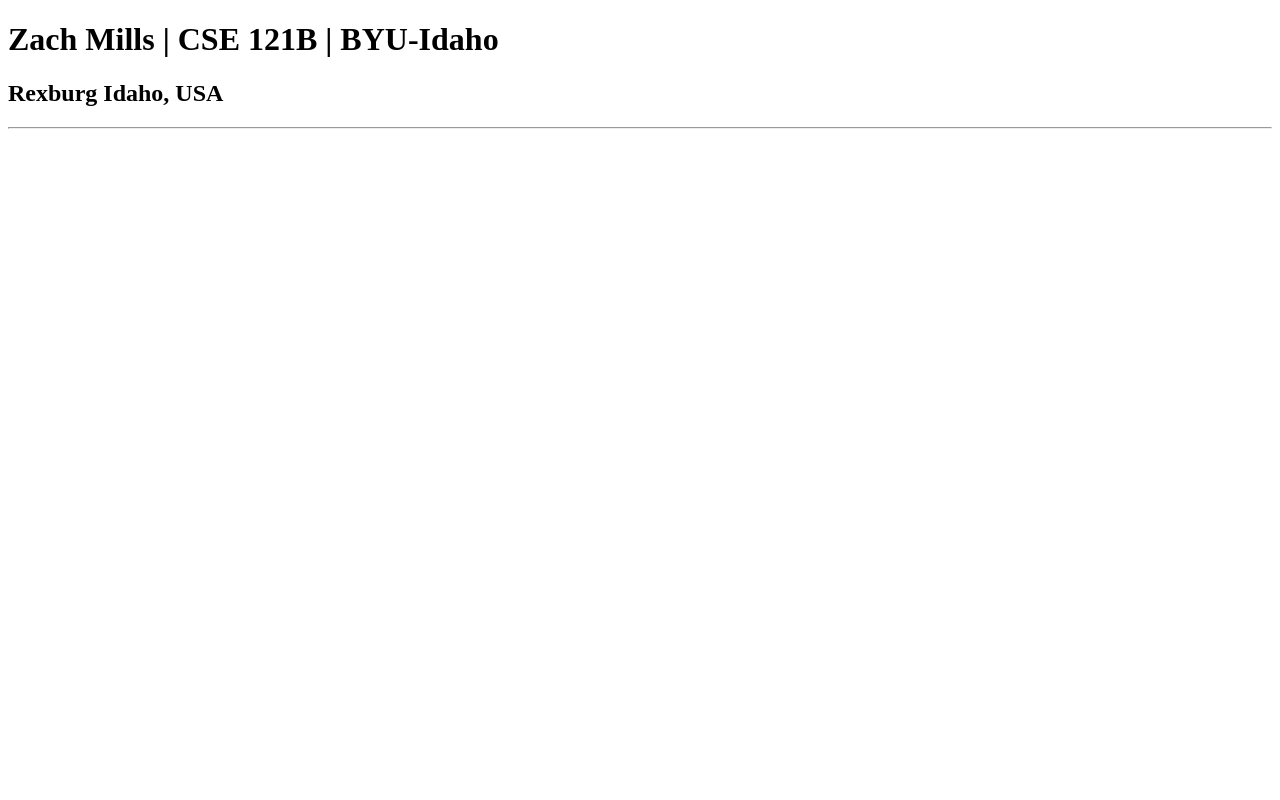
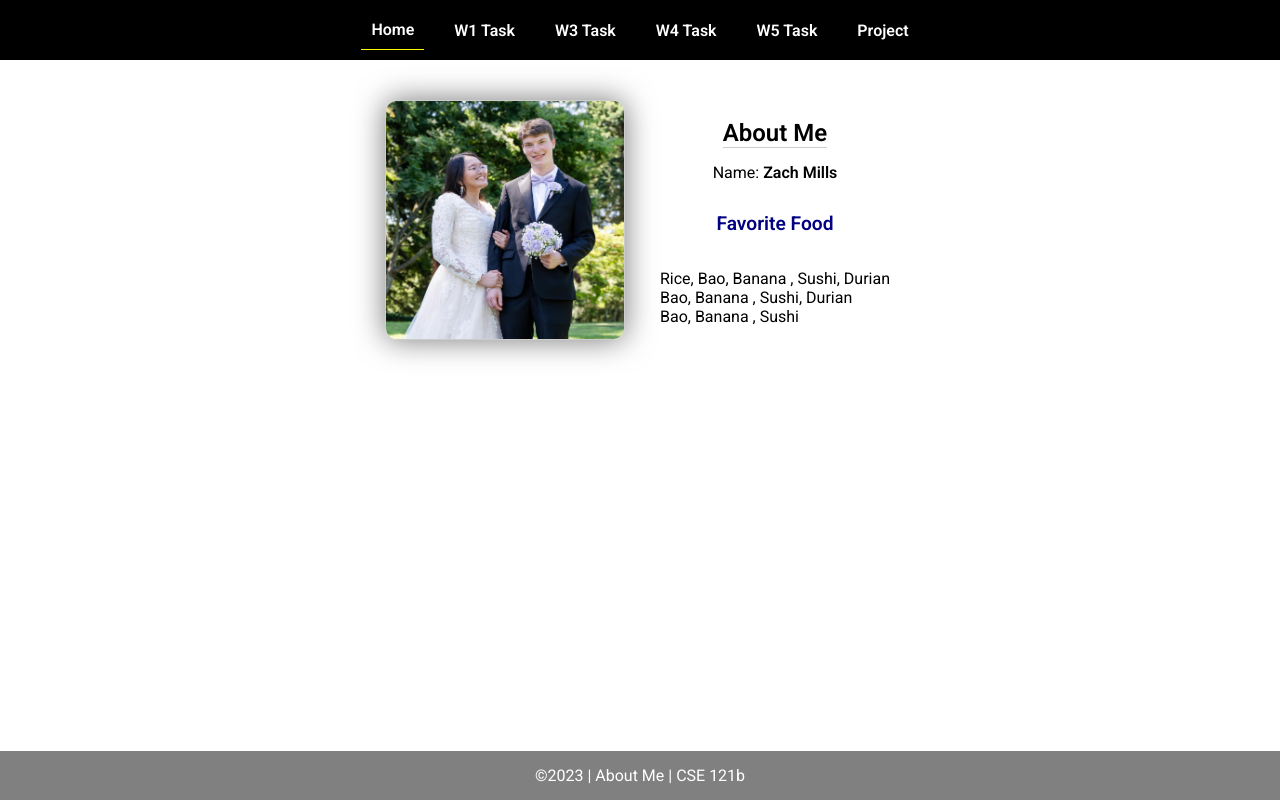
Before and after one commit to zachmills2023/cse121b, a plain HTML site: page index.html in a window 1280 px wide. Drawn offline with Linux system fonts and the light colour scheme.

```diff
--- a/index.html
+++ b/index.html
@@ -1,14 +1,45 @@
 <!DOCTYPE html>
 <html lang="en">
+
 <head>
-    <!-- https://zachmills2023.github.io/cse121b/ -->
-    <meta charset="UTF-8">
-    <meta name="viewport" content="width=device-width, initial-scale=1.0">
-    <title>Zach Mills | CSE 121B | BYU-Idaho</title>
+  <meta charset="UTF-8">
+  <meta name="viewport" content="width=device-width, initial-scale=1.0">
+  <title>About Me | CSE 121b | W02: Programming Tasks</title>
+  <link rel="preconnect" href="https://fonts.googleapis.com">
+  <link rel="preconnect" href="https://fonts.gstatic.com" crossorigin>
+  <link href="https://fonts.googleapis.com/css2?family=Roboto:wght@400;600&display=swap"
+    rel="stylesheet">
+  <link rel="stylesheet" href="styles/main.css">
 </head>
+
 <body>
-    <h1>Zach Mills | CSE 121B | BYU-Idaho</h1>
-    <h2>Rexburg Idaho, USA</h2>
-    <hr>
+  <nav>
+    <ul id="menu">
+      <li><a id="toggleMenu">&equiv;</a></li>
+      <li><a href="index.html" class="active">Home</a></li>
+      <li><a href="w01-task.html">W1 Task</a></li>
+      <li><a href="w03-task.html">W3 Task</a></li>
+      <li><a href="w04-task.html">W4 Task</a></li>
+      <li><a href="w05-task.html">W5 Task</a></li>
+      <li><a href="project.html">Project</a></li>
+    </ul>
+  </nav>
+  <main id="home">
+    <picture>
+      <img src="images/placeholder.png" alt="Placeholder Image">
+    </picture>
+    <section>
+      <h1>About Me</h1>
+      <div class="info">Name: <span id="name"></span></div>
+      <h2>Favorite Food</h2>
+      <div class="block" id="food"></div>
+    </section>
+  </main>
+  <footer>
+    &copy;<span id="year"></span> | About Me | CSE 121b
+  </footer>
+  <script src="scripts/main.js"></script>
+  <script src="scripts/w02-task.js"></script>
 </body>
+
 </html>
--- /dev/null
+++ b/scripts/main.js
@@ -0,0 +1,9 @@
+// copyright year
+document.querySelector('#year').textContent = new Date().getFullYear();
+
+// toggle menu in small view
+const toggleMenu = () => {
+    document.querySelector('#menu').classList.toggle('open');
+}
+
+document.querySelector('#toggleMenu').addEventListener('click', toggleMenu);
--- /dev/null
+++ b/scripts/w02-task.js
@@ -0,0 +1,37 @@
+/* W02-Task - Profile Home Page */
+
+/* Step 1 - Setup type tasks - no code required */
+
+/* Step 2 - Variables */
+let fullName = "Zach Mills";
+let today = new Date();
+let currentYear = today.getFullYear();
+let profilePicture = 'images/sealing-profile.jpg';
+
+/* Step 3 - Element Variables */
+const nameElement = document.getElementById('name');
+const foodElement = document.getElementById('food');
+const yearElement = document.querySelector("#year");
+const imageElement = document.querySelector('picture img');
+
+/* Step 4 - Adding Content */
+nameElement.innerHTML = `<strong>${fullName}</strong>`;
+yearElement.textContent = currentYear;
+imageElement.setAttribute('src', profilePicture);
+imageElement.setAttribute('alt', 'Profile image of Zach and Charise');
+
+/* Step 5 - Array */
+let favFoods = [];
+let favFood = 'Rice';
+favFoods.push('Rice', ' Bao', ' Banana ', ' Sushi');
+console.log(favFoods);
+
+let newFavFood = ' Durian';
+favFoods.push(newFavFood);
+foodElement.innerHTML += `<br>${favFoods}`;
+
+favFoods.shift();
+foodElement.innerHTML += `<br>${favFoods}`;
+
+favFoods.pop();
+foodElement.innerHTML += `<br>${favFoods}`;
--- /dev/null
+++ b/styles/main.css
@@ -0,0 +1,157 @@
+/* Universal Selector */
+* {
+    margin: 0;
+    padding: 0;
+    box-sizing: border-box;
+}
+
+/* HTML Selectors */
+body {
+    font-family: 'Roboto', Helvetica, sans-serif;
+}
+
+nav {
+    background-color: black;
+    width: 100%;
+    position: fixed;
+    top: 0;
+}
+
+nav ul {
+    display: flex;
+    flex-direction: column;
+    align-items: center;
+    max-width: fit-content;
+    margin: 0 auto;
+}
+
+nav ul li {
+    flex: 1 1 auto;
+}
+
+nav ul li:first-child {
+    display: block;
+    font-size: 2rem;
+}
+
+nav ul li:first-child a {
+    padding: 1px 10px;
+}
+
+nav ul li {
+    display: none;
+    list-style: none;
+    margin: 10px;
+}
+
+nav ul li a {
+    display: block;
+    padding: 10px;
+    text-decoration: none;
+    font-weight: 600;
+    color: white;
+    text-align: center;
+}
+
+nav ul li a:hover {
+    background-color: #efefef;
+    color: black;
+}
+
+h1, h2 {
+    text-align: center;
+    margin-bottom: 15px;
+
+}
+
+h1 {
+border-bottom: 1px solid #ccc;
+}
+
+h2 {
+    font-size: 1.2rem;
+    color: navy;
+    text-align: center;
+    margin-top: 30px;
+}
+
+main {
+    margin-top: 125px;
+    display: grid;
+    grid-template-columns: 1fr;
+    grid-gap: 20px;
+    align-items: center;
+    justify-content: center;
+}
+
+picture {
+    margin: 0 auto;
+}
+
+picture img {
+    width: 240px;
+    height: auto;
+    border-radius: 5%;
+    border: 1px solid #ccc;
+    box-shadow: 0 0 30px #777;
+}
+
+section {
+    display: flex;
+    flex-direction: column;
+    align-items: center;
+    margin: 10px
+}
+
+label {
+    margin: 15px 0;
+}
+
+footer {
+    background-color: gray;
+    color: white;
+    padding: 15px;
+    text-align: center;
+    width: 100%;
+    position: fixed;
+    bottom: 0;
+}
+
+/* Class Selectors */
+.active {
+    border-bottom: 1px solid yellow;
+}
+
+.open li {
+    display: block;
+}
+
+.block {
+    display: block;
+}
+
+/* ID Selectors */
+
+/* Media Queries */
+@media only screen and (min-width: 32.5em) {
+    nav ul {
+        flex-direction: row;
+    }
+
+    nav ul li:first-child {
+        display: none;
+    }
+
+    nav ul li {
+        display: block;
+    }
+
+    main {
+        margin: 100px auto 20px;
+        grid-template-columns: 250px 1fr;
+        max-width: -moz-fit-content;
+        max-width: fit-content;
+
+    }
+
+}
```
Also changed, not shown: index-old.html (added, +14 -0 lines), images/placeholder.png (added), images/sealing-profile.jpg (added).
